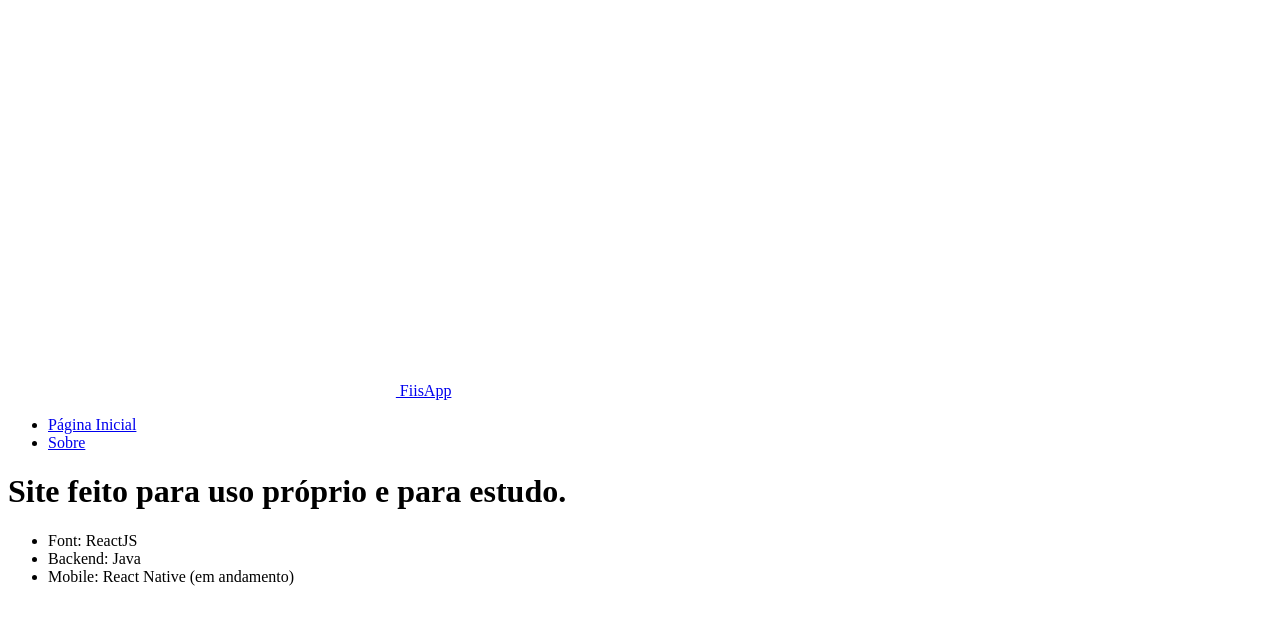
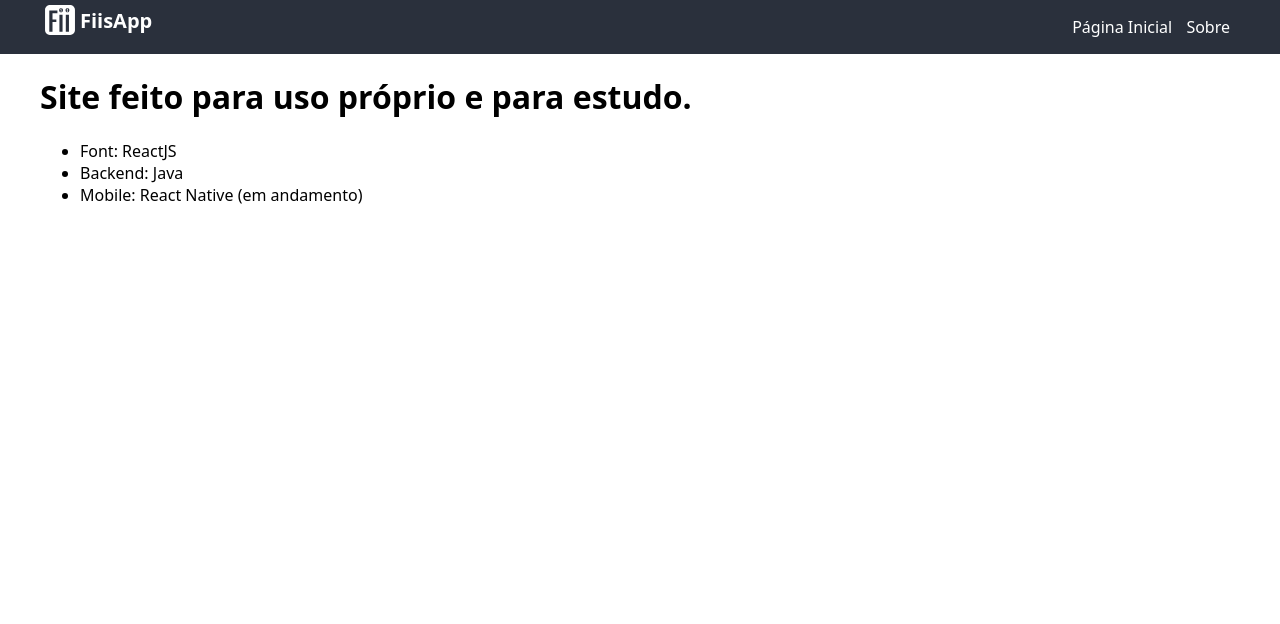
Before and after one commit to MatheusInacio/Formacao-3EM, a plain HTML site: page sobre.html in a window 1280 px wide. Drawn offline with Linux system fonts and the light colour scheme.

Commit message:
header na sobre.html e font alterada.

```diff
--- a/sobre.html
+++ b/sobre.html
@@ -1,27 +1,41 @@
 <!DOCTYPE html>
 <html lang="en">
+
 <head>
     <meta charset="UTF-8">
     <meta http-equiv="X-UA-Compatible" content="IE=edge">
     <meta name="viewport" content="width=device-width, initial-scale=1.0">
     <title>Fiis Mais Baratos da Bolsa - Sobre</title>
+    <title>Fiis Mais Baratos da Bolsa</title>
+
+    <link rel="stylesheet" href="style.css">
+
+    <link rel="preconnect" href="https://fonts.googleapis.com">
+    <link rel="preconnect" href="https://fonts.gstatic.com" crossorigin>
+    <link href="https://fonts.googleapis.com/css2?family=Inter:wght@300;500;600;700;800&display=swap" rel="stylesheet">
 </head>
+
 <body>
 
     <header>
-        <div >
+        <div class="container" style="display: flex; justify-content: space-between;">
+            <div class="logoDiv">
                 <a href="/">
                     <img src="fiis.svg" alt="App Fiis Logo">
-                FiisApp
+                    <span>FiisApp</span>
                 </a>
             </div>
-
+            <link rel="preconnect" href="https://fonts.googleapis.com">
+            <link rel="preconnect" href="https://fonts.gstatic.com" crossorigin>
+            <link href="https://fonts.googleapis.com/css2?family=Nunito:ital,wght@0,300;0,400;0,500;0,800;1,300;1,400;1,500;1,600;1,700;1,800&display=swap" rel="stylesheet">
             <ul>
                 <li><a href="index.html">Página Inicial</a></li>
                 <li><a href="sobre.html">Sobre</a></li>
             </ul>
+        </div>
+    </header>
 
-    </header>
+    <div class="container">
 
         <h1>
             Site feito para uso próprio e para estudo.
@@ -32,6 +46,8 @@
             <li>Backend: Java</li>
             <li>Mobile: React Native (em andamento)</li>
         </ul>
+    </div>
 
 </body>
+
 </html>
--- a/style.css
+++ b/style.css
@@ -1,9 +1,9 @@
 * {
-    font-family: 'Inter', sans-serif;
+    font-family: 'Noto Sans', sans-serif;
 }
 
 header {
-    background-color: rgb(41, 49, 59);
+    background-color: #2a303c;
     color: #fff;
 }
 
@@ -20,7 +20,7 @@ header {
 }
 
 header img {
-    height: 50px;
+    height: 30px;
     padding: 5px;
 }
 
```
Also changed, not shown: index.html (+1 -1 lines). Lines whose indentation alone changed are shown as unchanged.
